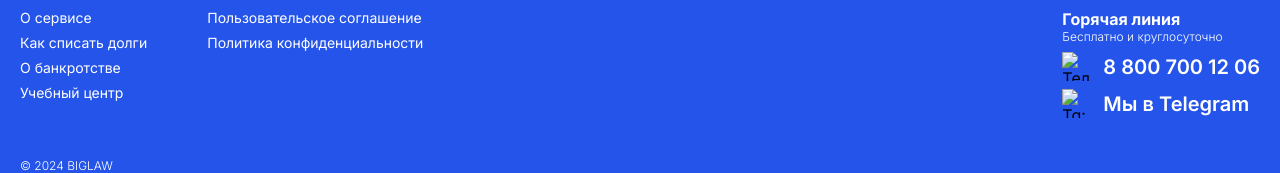
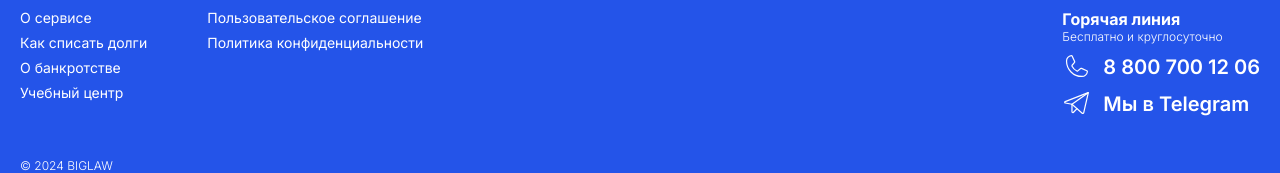
Before and after one commit to rustiskh/biglaw-gulp, a website: page src/html/index.html in a window 1280 px wide. Shown: the part 4211-4384 px from the top of the page. Drawn offline with nearby package versions, Linux system fonts and the light colour scheme; files that its build step writes are made by us from their sources; the site is published under a folder, as on GitHub Pages, so addresses that start at the root find nothing; files whose address does not match are found by name.

Commit message:
main landing finished v.1.2

```diff
--- a/src/html/blocks/footer.html
+++ b/src/html/blocks/footer.html
@@ -42,11 +42,11 @@
 						<p class="footer-item__contact-title">Горячая линия</p>
 						<p class="footer-item__contact-subtitle">Бесплатно и круглосуточно</p>
 						<div class="footer-item__contact-item">
-							<img src="/img/icons/icon-phone.svg" alt="Тел:" class="footer-item__contact-item-icon" />
+							<img src="./img/icons/icon-phone.svg" alt="Тел:" class="footer-item__contact-item-icon" />
 							<a href="tel:88007001206" class="footer-item__contact-item-link">8 800 700 12 06</a>
 						</div>
 						<div class="footer-item__contact-item">
-							<img src="/img/icons/icon-telegram.svg" alt="Tg:" class="footer-item__contact-item-icon" />
+							<img src="./img/icons/icon-telegram.svg" alt="Tg:" class="footer-item__contact-item-icon" />
 							<a href="https://t.me/LLC_Biglaw" class="footer-item__contact-item-link">Мы в Telegram</a>
 						</div>
 					</div>
```
Also changed, not shown: build/index.html.
